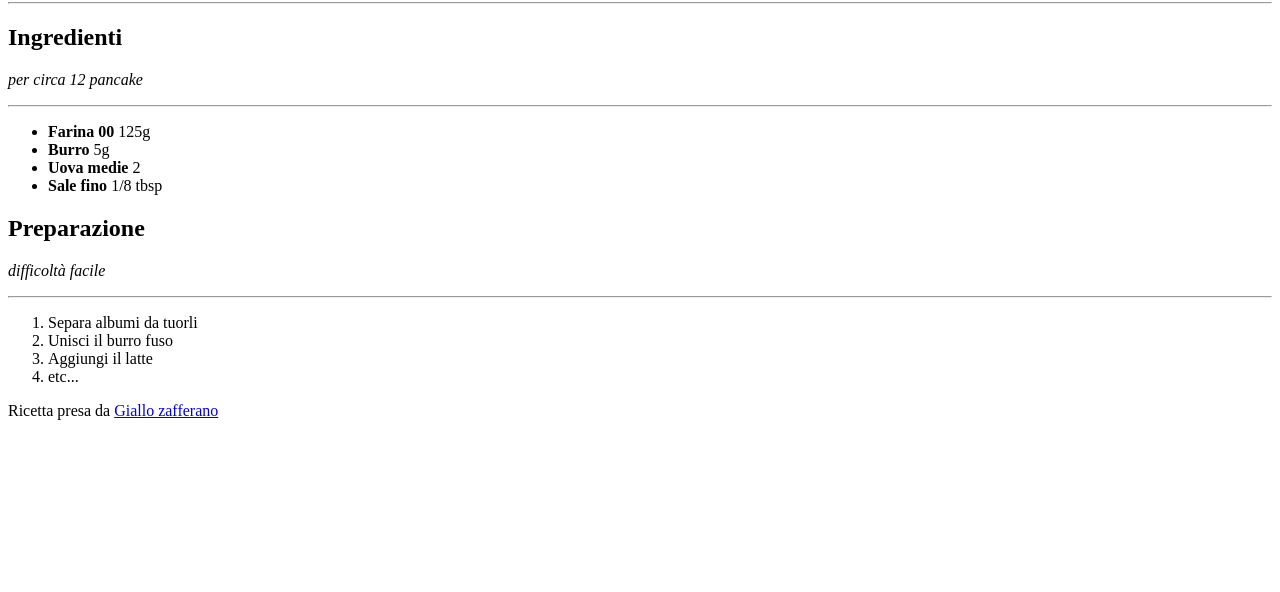
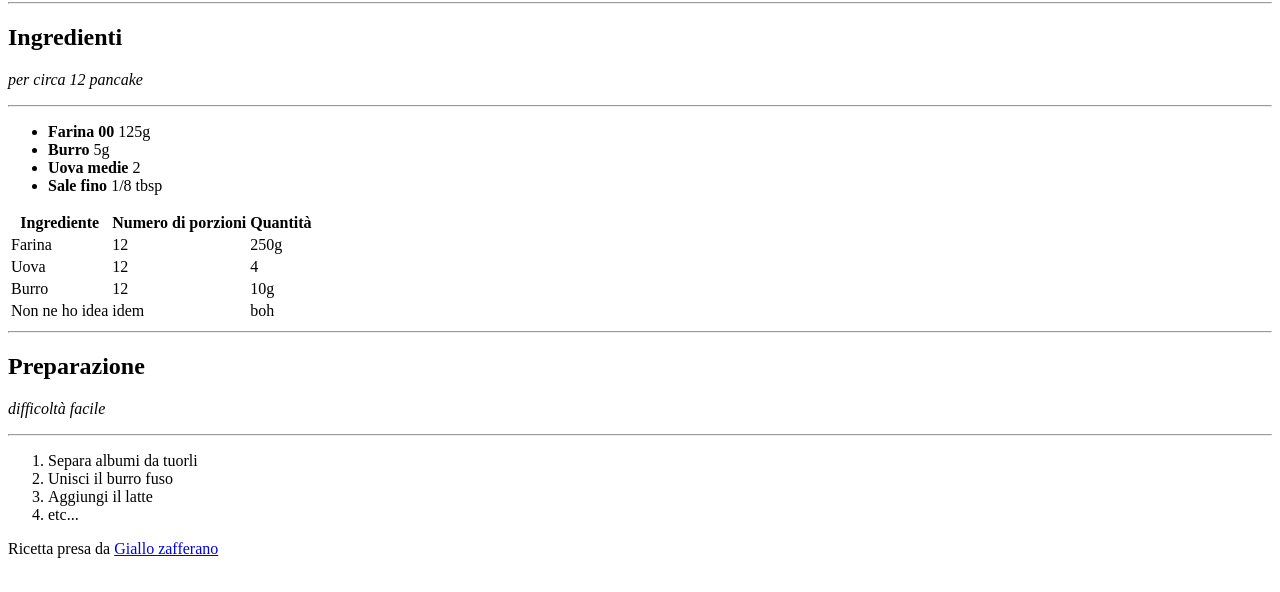
Before and after one commit to AlessioCLZ/jana60-html-ricetta-pancake, a plain HTML site: page index.html in a window 1280 px wide. Shown: the part 78-670 px from the top of the page. Drawn offline with Linux system fonts and the light colour scheme.

Commit message:
Aggiunta tabella

```diff
--- a/index.html
+++ b/index.html
@@ -33,7 +33,51 @@
             <li><strong>Sale fino</strong> 1/8 tbsp</li>
         </ul>
     </section>
-        <!-- fine sezione ingredienti -->
+    <!-- fine sezione ingredienti -->
+    <!-- inizio sezione tabella -->
+    <section>
+        <!-- inizio table porzioni -->
+        <table>
+            <!-- inizio intestazione -->
+            <thead>
+                <tr>
+                    <th>Ingrediente</th>
+                    <th>Numero di porzioni</th>
+                    <th>Quantità</th>
+                </tr>
+            </thead>
+            <!-- fine intestazione -->
+            <!-- contenuto tabella -->
+            <tbody>
+                <tr>
+                    <td>Farina</td>
+                    <td>12</td>
+                    <td>250g</td>
+                </tr>
+                <tr>
+                    <td>Uova</td>
+                    <td>12</td>
+                    <td>4</td>
+                </tr>
+                <tr>
+                    <td>Burro</td>
+                    <td>12</td>
+                    <td>10g</td>
+                </tr>
+            </tbody>
+            <!-- footer tabella -->
+            <tfoot>
+                <tr>
+                    <td>Non ne  ho idea</td>
+                    <td>idem</td>
+                    <td>boh</td>
+                </tr>
+            </tfoot>
+        </table>
+        <!-- fine table porzioni -->
+    </section>
+    <!-- fine sezione tabella -->
+    <hr>
     <!-- inizio sezione preparazione -->
     <section>
         <h2>Preparazione</h2>
@@ -46,7 +90,7 @@
             <li>etc...</li>
         </ol>
     </section>
-        <!-- fine sezione preparazione -->
+    <!-- fine sezione preparazione -->
     <footer>
         Ricetta presa da <a href="https://www.giallozafferano.it/" target="_blank">Giallo zafferano</a>
     </footer>
```
